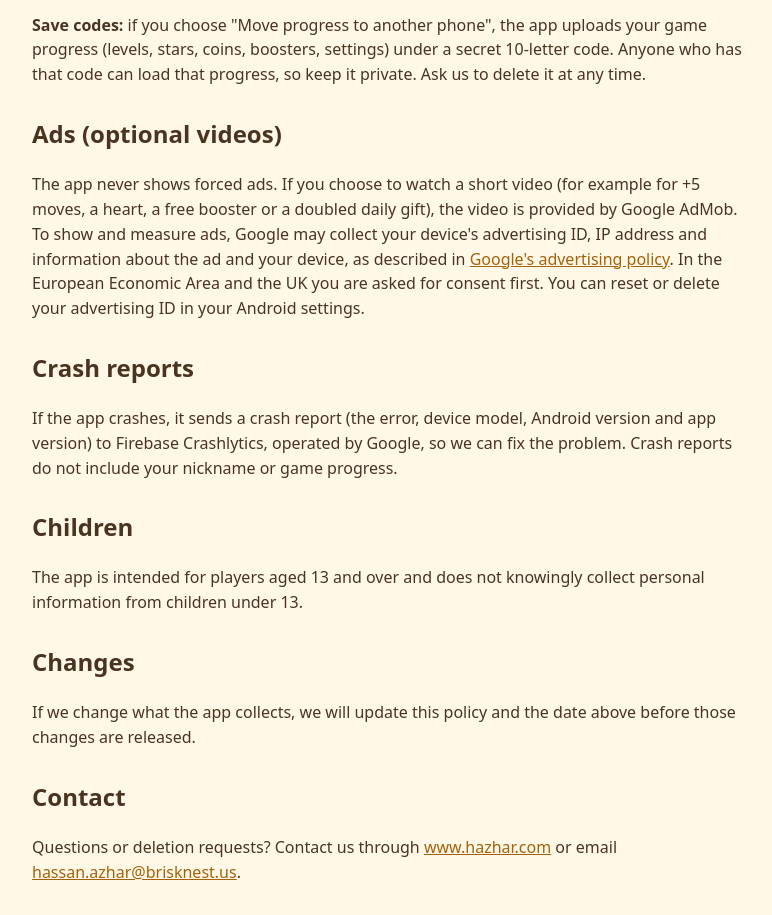
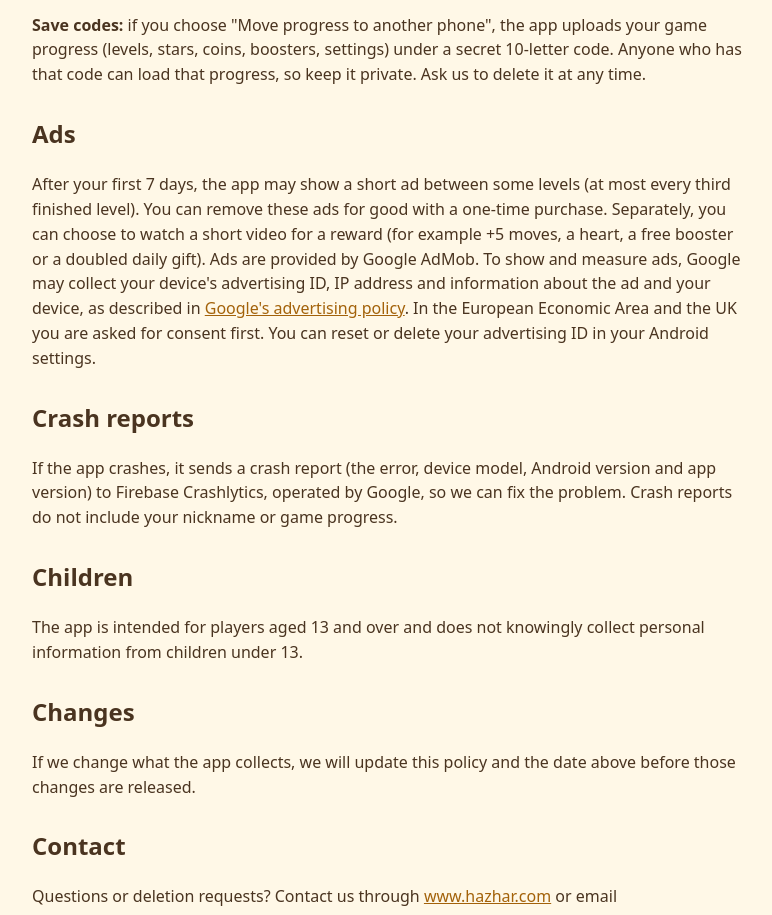
Before and after one commit to hazhar463/hazhar463.github.io, a plain HTML site: page honey-hollow/privacy.html in a window 1280 px wide. Shown: the part 1402-2317 px from the top of the page, without its empty margins (248-1020 px from the left). Drawn offline with Linux system fonts and the light colour scheme.

Commit message:
Honey Hollow privacy: ads between levels after 7 days, removable
Co-Authored-By: Claude Opus 5.5 <noreply@anthropic.com>
Claude-Session: https://claude.ai/code/session_01KvnnsVwrCDmV6v6JdSpq7W

```diff
--- a/honey-hollow/privacy.html
+++ b/honey-hollow/privacy.html
@@ -23,8 +23,8 @@
 <p><b>Invite codes:</b> your 6-letter invite code is made from your anonymous player ID. When a friend uses your code, their anonymous ID and nickname are stored with your code so both of you can get the coin reward.</p>
 <p><b>Save codes:</b> if you choose "Move progress to another phone", the app uploads your game progress (levels, stars, coins, boosters, settings) under a secret 10-letter code. Anyone who has that code can load that progress, so keep it private. Ask us to delete it at any time.</p>
 
-<h2>Ads (optional videos)</h2>
-<p>The app never shows forced ads. If you choose to watch a short video (for example for +5 moves, a heart, a free booster or a doubled daily gift), the video is provided by Google AdMob. To show and measure ads, Google may collect your device's advertising ID, IP address and information about the ad and your device, as described in <a href="https://policies.google.com/technologies/ads">Google's advertising policy</a>. In the European Economic Area and the UK you are asked for consent first. You can reset or delete your advertising ID in your Android settings.</p>
+<h2>Ads</h2>
+<p>After your first 7 days, the app may show a short ad between some levels (at most every third finished level). You can remove these ads for good with a one-time purchase. Separately, you can choose to watch a short video for a reward (for example +5 moves, a heart, a free booster or a doubled daily gift). Ads are provided by Google AdMob. To show and measure ads, Google may collect your device's advertising ID, IP address and information about the ad and your device, as described in <a href="https://policies.google.com/technologies/ads">Google's advertising policy</a>. In the European Economic Area and the UK you are asked for consent first. You can reset or delete your advertising ID in your Android settings.</p>
 
 <h2>Crash reports</h2>
 <p>If the app crashes, it sends a crash report (the error, device model, Android version and app version) to Firebase Crashlytics, operated by Google, so we can fix the problem. Crash reports do not include your nickname or game progress.</p>
```
